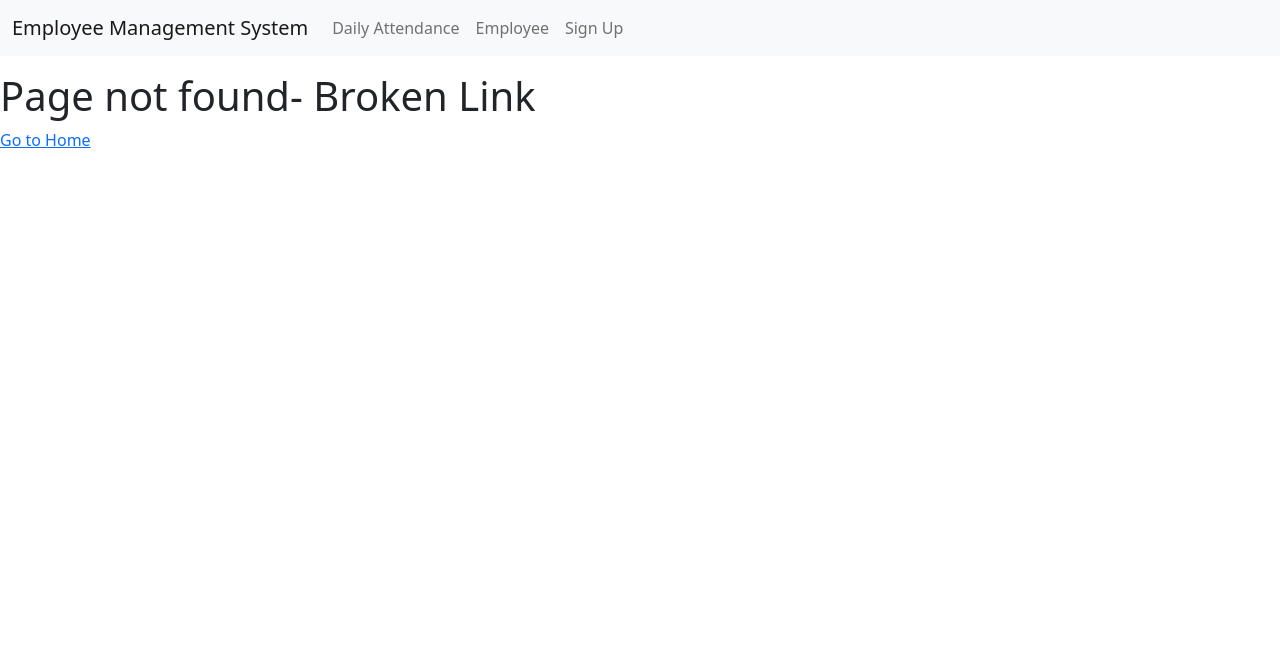
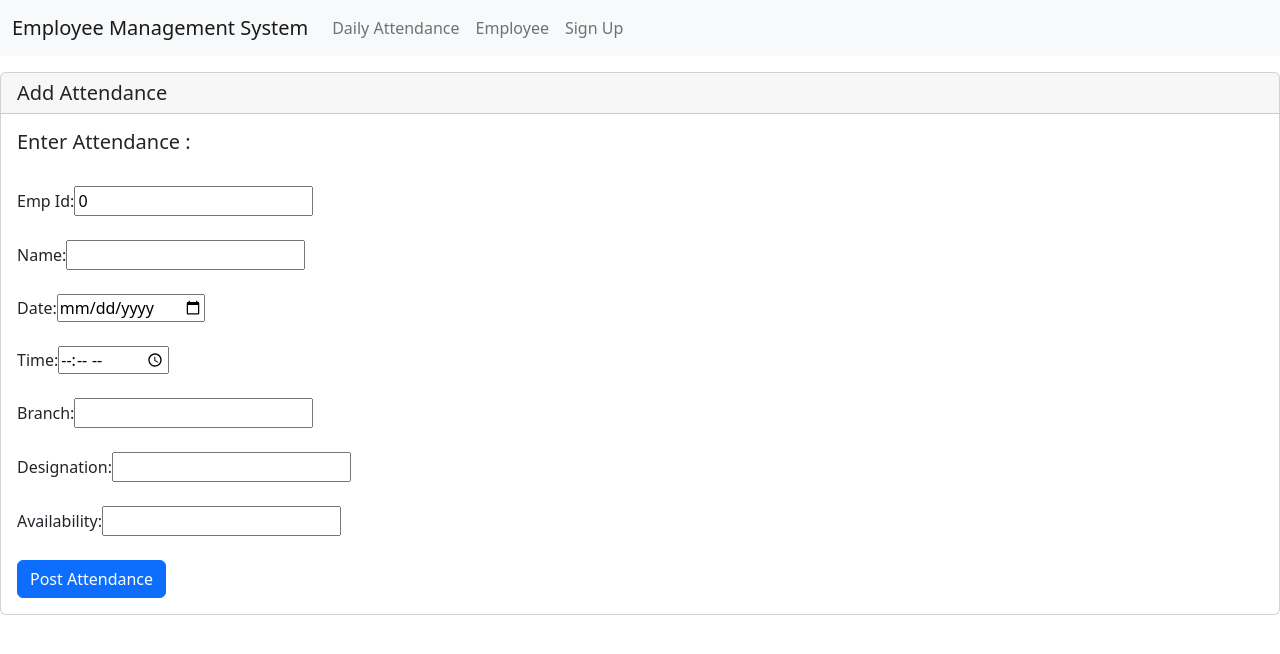
Before and after one commit to AdityaCap/EMS_FrontEnd, a React (Create React App) app: page /attendance in a window 1280 px wide. Before the commit this address had no page. Shown: the top 654 px of the page. Built offline with nearby package versions, Linux system fonts and the light colour scheme.

Commit message:
Attendance module added

```diff
--- a/src/App.js
+++ b/src/App.js
@@ -10,6 +10,7 @@ import NavBar from "./components/navbar";
 import { Provider } from "react-redux";
 import {store} from "./store";
 import Employee from "./components/Employee";
+import Attendance from "./components/Attendance";
 import './App.css';
 import { Login } from "./components/auth/login";
 import Logout from "./components/auth/logout";
@@ -27,6 +28,7 @@ export default class App extends Component{
             <Route path="/logout" element={ <Logout />} />
 
             <Route path="/employee" element={ <Employee />} />
+            <Route path="/attendance" element={ <Attendance />} />
             <Route path="/sign-up" element={ <SignUp />} />
 
             <Route path="*" element={ <PageNotFound />} />
--- /dev/null
+++ b/src/components/Attendance.js
@@ -0,0 +1,205 @@
+import axios from "axios";
+import { Component } from "react";
+
+
+export default class Attendance extends Component {
+
+    constructor(props) {
+        super(props);
+
+        this.state = {
+            attendance: {
+                emp_id:0,
+                name: '',
+                date: '',
+                time: '',
+                branch: '',
+                designation: '',
+                availability: ''
+            },
+            errors: {},
+            msg: '',
+
+        };
+    }
+
+    componentDidMount() {
+    }
+
+    render() {
+        return (
+            <div>
+                <div className="card">
+                    <h5 className="card-header">Add Attendance</h5>
+                    <div className="card-body">
+                        <h5 className="card-title">Enter Attendance : </h5>
+                        <p className="card-text">
+                            <span>{this.state.msg}</span> <br />
+                            <label>Emp Id: </label>
+                            <input type="number"
+                                name="emp_id"
+                                value={this.state.attendance.emp_id}
+                                onChange={this.changeHandler} />
+                            <span style={{ color: 'red' }}>{this.state.errors['emp_id']}</span>
+                            <br /><br />
+
+                            <label>Name: </label>
+                            <input type="text"
+                                name="name"
+                                value={this.state.attendance.name}
+                                onChange={this.changeHandler} />
+                            <span style={{ color: 'red' }}>{this.state.errors['name']}</span>
+                            <br /><br />
+
+                            <label>Date: </label>
+                            <input type="date"
+                                name="date"
+                                value={this.state.attendance.date}
+                                onChange={this.changeHandler} />
+                            <span style={{ color: 'red' }}>{this.state.errors['date']}</span>
+                            <br /><br />
+
+                            <label>Time: </label>
+                            <input type="time"
+                                name="time"
+                                value={this.state.attendance.time}
+                                onChange={this.changeHandler} />
+                            <span style={{ color: 'red' }}>{this.state.errors['time']}</span>
+                            <br /><br />
+
+                            <label>Branch: </label>
+                            <input type="text"
+                                name="branch"
+                                value={this.state.attendance.branch}
+                                onChange={this.changeHandler} />
+                            <span style={{ color: 'red' }}>{this.state.errors['branch']}</span>
+                            <br /><br />
+
+                            <label>Designation: </label>
+                            <input type="text"
+                                name="designation"
+                                value={this.state.attendance.designation}
+                                onChange={this.changeHandler} />
+                            <span style={{ color: 'red' }}>{this.state.errors['designation']}</span>
+                            <br /><br />
+
+                            <label>Availability: </label>
+                            <input type="text"
+                                name="availability"
+                                value={this.state.attendance.availability}
+                                onChange={this.changeHandler} />
+                            <span style={{ color: 'red' }}>{this.state.errors['availability']}</span>
+                            <br /><br />
+
+
+                            <button onClick={this.onAdd} className="btn btn-primary">Post Attendance</button>
+                        </p>
+
+                    </div>
+                </div>
+            </div>
+        );
+    }
+
+    changeHandler = (event) => {
+        this.setState({
+            attendance: {
+                ...this.state.attendance,
+                [event.target.name]: event.target.value
+            }
+        });
+    }
+
+    onAdd = () => {
+        /* Validate User inputs */
+        if (this.handleValidation()) {
+            console.log(this.state.attendance);
+            /* Call the API */
+            this.postAttendance(this.state.attendance);
+        }
+        else {
+            /* Display error messages */
+            console.log('validation not passed..');
+        }
+    }
+
+    handleValidation() {
+        let emp_id = this.state.attendance.emp_id;
+        let name = this.state.attendance.name;
+        let date = this.state.attendance.date;
+        let time = this.state.attendance.time;
+        let branch = this.state.attendance.branch;
+        let designation = this.state.attendance.designation;
+        let availability = this.state.attendance.availability;
+
+        let tempErrors = {}
+        let formValid = true;
+
+        if (!emp_id) { //If title is not given
+            formValid = false;
+            tempErrors['emp_id'] = 'Employee ID cannot be empty';
+        }
+
+        if (!name) { //If title is not given
+            formValid = false;
+            tempErrors['name'] = 'Name cannot be empty';
+        }
+
+        if (!date) { //If name is not given
+            formValid = false;
+            tempErrors['date'] = 'DATE cannot be empty';
+        }
+
+        if (!time) { //If title is not given
+            formValid = false;
+            tempErrors['time'] = 'Time cannot be empty';
+        }
+
+        if (!branch) { //If title is not given
+            formValid = false;
+            tempErrors['branch'] = 'Branch cannot be empty';
+        }
+
+        if (!designation) { //If title is not given
+            formValid = false;
+            tempErrors['designation'] = 'Designation cannot be empty';
+        }
+
+        if (!availability) { //If title is not given
+            formValid = false;
+            tempErrors['availability'] = 'Availability cannot be empty';
+        }
+
+        this.setState({
+            errors: tempErrors
+        });
+
+        return formValid;
+    }
+
+    async postAttendance(p) {
+        let att = {
+            emp_id: p.emp_id,
+            name: p.name,
+            date: p.date,
+            time: p.time,
+            branch: p.branch,
+            designation: p.designation,
+            availability: p.availability
+        }
+        try {
+            const response = axios.post("http://localhost:8585/api/attendance/add", att);
+            const data = (await response).data;
+            console.log('API success');
+            console.log(data);
+            this.setState({
+                msg: "Attendance Added"
+            })
+            this.props.addAttendance(data);
+        } catch (error) {
+            this.setState({
+                msg: 'Operation Failed'
+            })
+        }
+    }
+}
--- a/src/components/navbar.js
+++ b/src/components/navbar.js
@@ -41,7 +41,7 @@ export default class NavBar extends Component {
               <div className="collapse navbar-collapse" id="navbarNav">
                 <ul className="navbar-nav">
                   <li className="nav-item">
-                    <Link className="nav-link" aria-current="page" to="/posts">
+                    <Link className="nav-link" aria-current="page" to="/attendance">
                       Daily Attendance
                     </Link>
                   </li>
```
